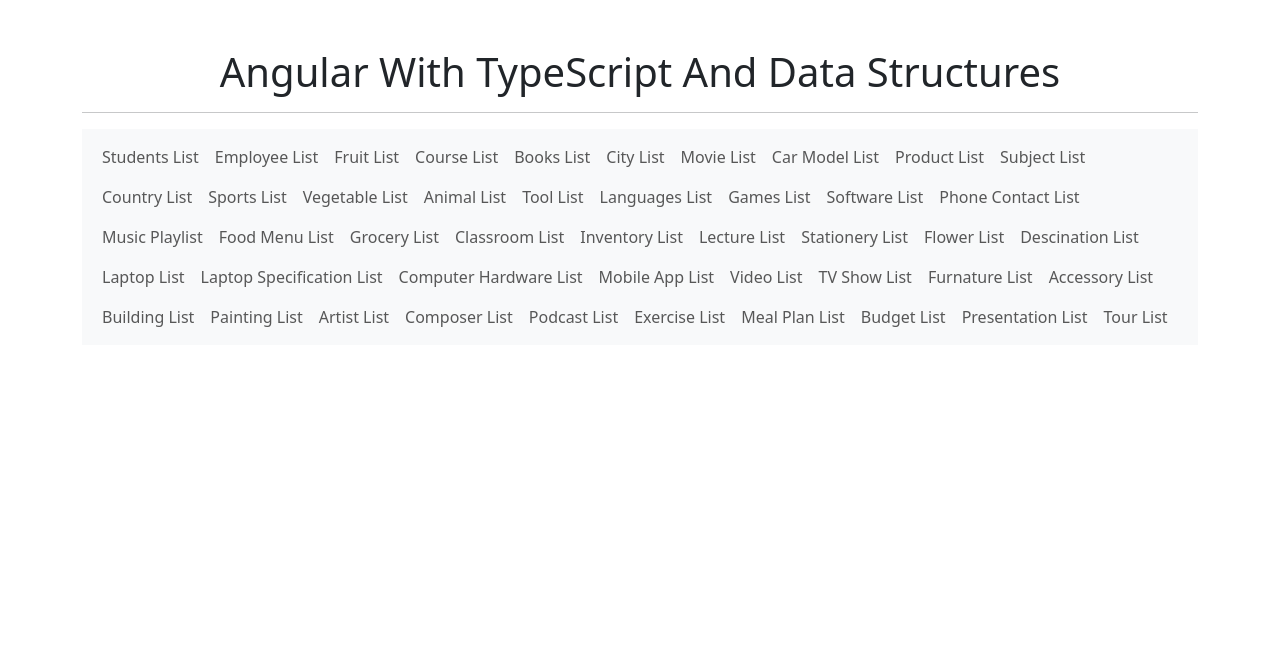
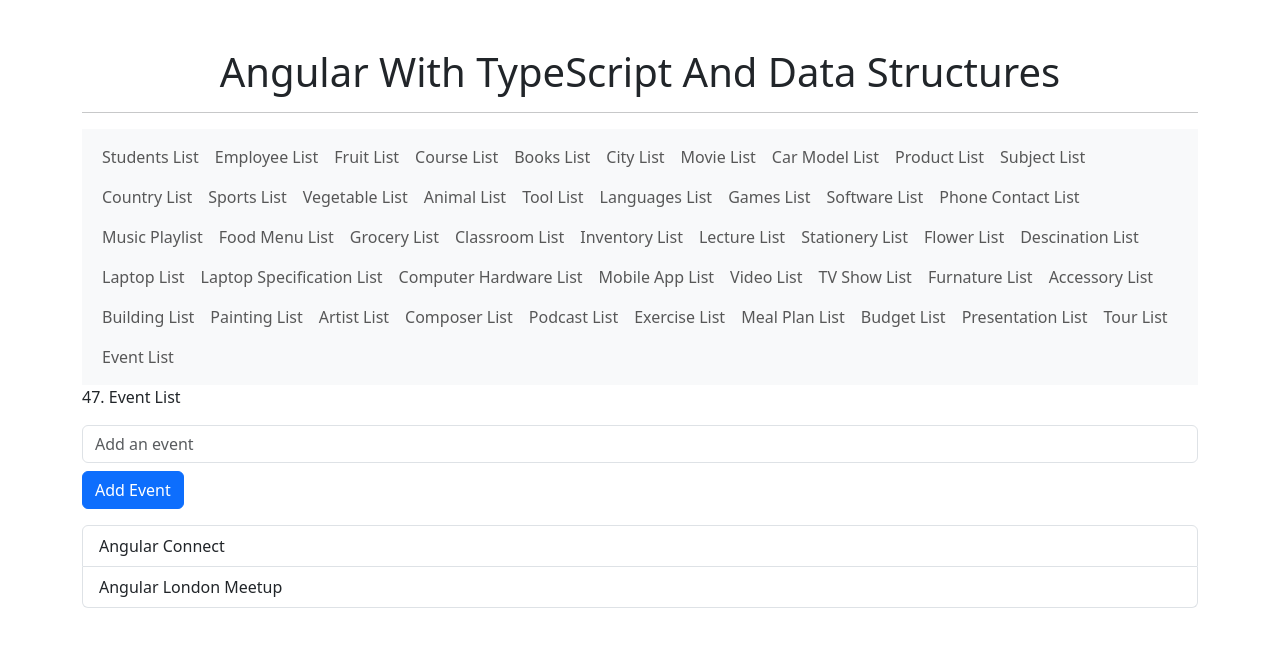
Before and after one commit to muningg/Angular_With_TypeScript_And_Data_Structures, an Angular app: page /event-list in a window 1280 px wide. Before the commit this address led to /. Shown: the top 646 px of the page. Built offline with nearby package versions, Linux system fonts and the light colour scheme.

Commit message:
feat(event-list): implement event list management
- Added EventListComponent for adding and displaying events.
- Updated routing for event list access.

```diff
--- a/src/app/app.component.html
+++ b/src/app/app.component.html
@@ -142,6 +142,9 @@
         <li class="nav-item">
           <a class="nav-link" routerLink="/tour-list">Tour List</a>
         </li>
+        <li class="nav-item">
+          <a class="nav-link" routerLink="/event-list">Event List</a>
+        </li>
       </ul>
     </div>
   </nav>
--- a/src/app/app.module.ts
+++ b/src/app/app.module.ts
@@ -52,6 +52,7 @@ import { MealPlanListComponent } from './components/meal-plan-list/meal-plan-lis
 import { BudgetListComponent } from './components/budget-list/budget-list.component';
 import { PresentationListComponent } from './components/presentation-list/presentation-list.component';
 import { TourListComponent } from './components/tour-list/tour-list.component';
+import { EventListComponent } from './components/event-list/event-list.component';
 
 @NgModule({
   imports: [
@@ -109,6 +110,7 @@ import { TourListComponent } from './components/tour-list/tour-list.component';
     BudgetListComponent,
     PresentationListComponent,
     TourListComponent,
+    EventListComponent,
   ],
   providers: [],
   bootstrap: [AppComponent]
--- a/src/app/app.routes.ts
+++ b/src/app/app.routes.ts
@@ -45,6 +45,7 @@ import { MealPlanListComponent } from './components/meal-plan-list/meal-plan-lis
 import { BudgetListComponent } from './components/budget-list/budget-list.component';
 import { PresentationListComponent } from './components/presentation-list/presentation-list.component';
 import { TourListComponent } from './components/tour-list/tour-list.component';
+import { EventListComponent } from './components/event-list/event-list.component';
 
 export const routes: Routes = [
     {path: 'students-list', component: StudentListComponent},
@@ -93,5 +94,6 @@ export const routes: Routes = [
     {path: 'budget-list', component: BudgetListComponent},
     {path: 'presentation-list', component: PresentationListComponent},
     {path: 'tour-list', component: TourListComponent},
+    {path: 'event-list', component: EventListComponent},
 
 ];
--- /dev/null
+++ b/src/app/components/event-list/event-list.component.html
@@ -0,0 +1,10 @@
+<p>47. Event List</p>
+<input type="text" class="form-control" [(ngModel)]="newEvent" placeholder="Add an event" />
+
+<button class="btn btn-primary mt-2" (click)="addEvent()">Add Event</button>
+
+<ul class="mt-3 list-group">
+  <li class="list-group-item" *ngFor="let event of events">
+    {{event}}
+  </li>
+</ul>
--- /dev/null
+++ b/src/app/components/event-list/event-list.component.ts
@@ -0,0 +1,18 @@
+import { Component } from '@angular/core';
+
+@Component({
+  selector: 'app-event-list',
+  templateUrl: './event-list.component.html',
+  styleUrl: './event-list.component.css'
+})
+export class EventListComponent {
+  events = ['Angular Connect', 'Angular London Meetup'];
+  newEvent = '';
+
+  addEvent() {
+    if (this.newEvent) {
+      this.events.push(this.newEvent);
+      this.newEvent = '';
+    }
+  }
+}
```
Also changed, not shown: src/app/components/event-list/event-list.component.css (added), 1 other file (tests, documents, lock files or other folders).
